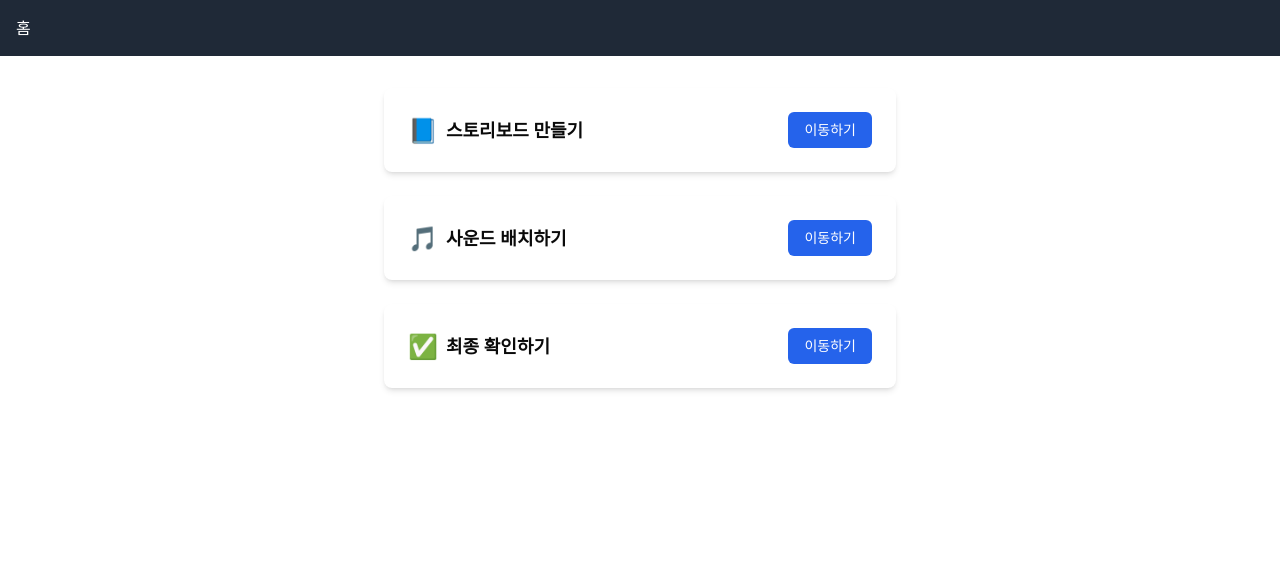
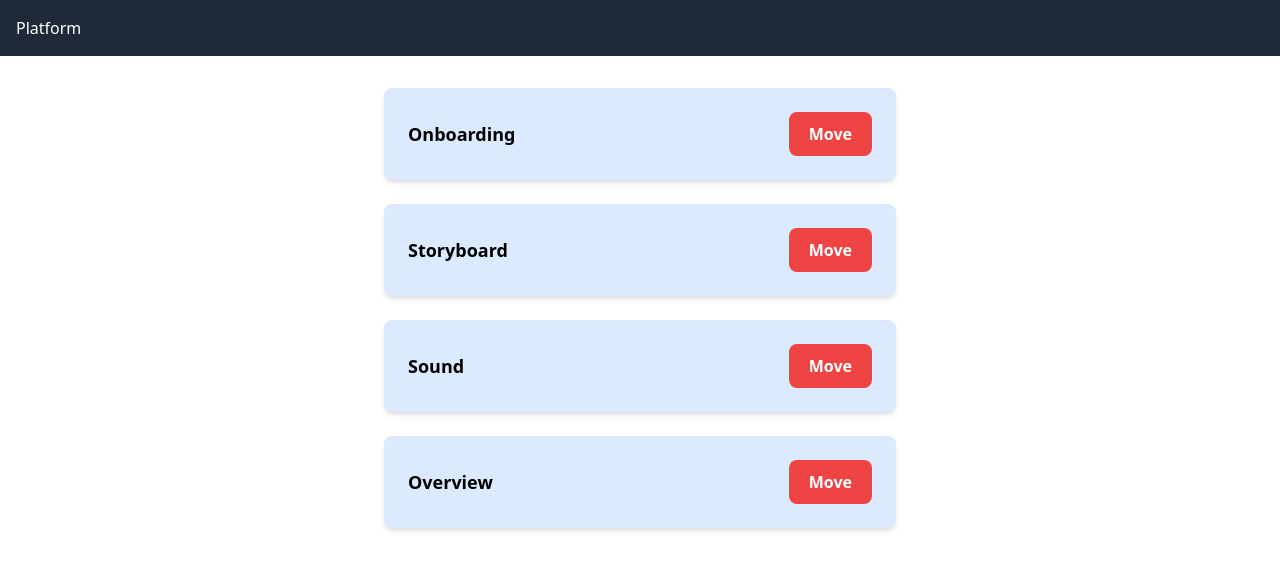
Before and after one commit to Yorkcla/CadenceFlow, a React (Vite) app in the folder client/: page / in a window 1280 px wide. Shown: the top 570 px of the page. Built offline with nearby package versions, Linux system fonts and the light colour scheme.

Commit message:
applied tailwind css

```diff
--- a/client/index.html
+++ b/client/index.html
@@ -3,7 +3,7 @@
 <head>
   <meta charset="UTF-8" />
   <meta name="viewport" content="width=device-width, initial-scale=1.0" />
-  <title>React Tailwind App</title>
+  <title>CadenceFlow</title>
 </head>
 <body>
   <div id="root"></div>
--- a/client/postcss.config.js
+++ b/client/postcss.config.js
@@ -0,0 +1,6 @@
+export default {
+    plugins: {
+      tailwindcss: {},
+      autoprefixer: {},
+    },
+  }
--- /dev/null
+++ b/client/src/components/Button.jsx
@@ -0,0 +1,12 @@
+import React from 'react'
+
+export default function Button({ children, onClick }) {
+  return (
+    <button
+      onClick={onClick}
+      className="bg-red-500 text-white font-semibold px-5 py-2.5 rounded-lg hover:bg-red-600 transition-all duration-200"
+    >
+      {children}
+    </button>
+  )
+}
--- a/client/src/components/Navbar.jsx
+++ b/client/src/components/Navbar.jsx
@@ -4,7 +4,7 @@ import { Link } from 'react-router-dom'
 export default function Navbar() {
   return (
     <nav className="bg-gray-800 text-white p-4">
-      <Link className="mr-4" to="/">홈</Link>
+      <Link className="mr-4" to="/">Platform</Link>
     </nav>
   )
 }
--- a/client/src/index.css
+++ b/client/src/index.css
@@ -1,68 +1,3 @@
 @tailwind base;
 @tailwind components;
 @tailwind utilities;
-
-@layer base {
-  :root {
-    --background: 0 0% 100%;
-    --foreground: 0 0% 3.9%;
-    --card: 0 0% 100%;
-    --card-foreground: 0 0% 3.9%;
-    --popover: 0 0% 100%;
-    --popover-foreground: 0 0% 3.9%;
-    --primary: 0 0% 9%;
-    --primary-foreground: 0 0% 98%;
-    --secondary: 0 0% 96.1%;
-    --secondary-foreground: 0 0% 9%;
-    --muted: 0 0% 96.1%;
-    --muted-foreground: 0 0% 45.1%;
-    --accent: 0 0% 96.1%;
-    --accent-foreground: 0 0% 9%;
-    --destructive: 0 84.2% 60.2%;
-    --destructive-foreground: 0 0% 98%;
-    --border: 0 0% 89.8%;
-    --input: 0 0% 89.8%;
-    --ring: 0 0% 3.9%;
-    --chart-1: 12 76% 61%;
-    --chart-2: 173 58% 39%;
-    --chart-3: 197 37% 24%;
-    --chart-4: 43 74% 66%;
-    --chart-5: 27 87% 67%;
-    --radius: 0.5rem
-  }
-  .dark {
-    --background: 0 0% 3.9%;
-    --foreground: 0 0% 98%;
-    --card: 0 0% 3.9%;
-    --card-foreground: 0 0% 98%;
-    --popover: 0 0% 3.9%;
-    --popover-foreground: 0 0% 98%;
-    --primary: 0 0% 98%;
-    --primary-foreground: 0 0% 9%;
-    --secondary: 0 0% 14.9%;
-    --secondary-foreground: 0 0% 98%;
-    --muted: 0 0% 14.9%;
-    --muted-foreground: 0 0% 63.9%;
-    --accent: 0 0% 14.9%;
-    --accent-foreground: 0 0% 98%;
-    --destructive: 0 62.8% 30.6%;
-    --destructive-foreground: 0 0% 98%;
-    --border: 0 0% 14.9%;
-    --input: 0 0% 14.9%;
-    --ring: 0 0% 83.1%;
-    --chart-1: 220 70% 50%;
-    --chart-2: 160 60% 45%;
-    --chart-3: 30 80% 55%;
-    --chart-4: 280 65% 60%;
-    --chart-5: 340 75% 55%
-  }
-}
-
-@layer base {
-  * {
-    @apply border-border;
-  }
-  body {
-    @apply bg-background text-foreground;
-  }
-}
--- a/client/src/pages/Home.jsx
+++ b/client/src/pages/Home.jsx
@@ -1,13 +1,15 @@
 import React from 'react'
 import { useNavigate } from 'react-router-dom'
+import Button from '../components/Button'
 
 export default function Home() {
   const navigate = useNavigate()
 
   const sections = [
-    { title: '스토리보드 만들기', icon: '📘', path: '/storyboard' },
-    { title: '사운드 배치하기', icon: '🎵', path: '/sound' },
-    { title: '최종 확인하기', icon: '✅', path: '/review' },
+    { title: 'Onboarding', path: '/onboarding'},
+    { title: 'Storyboard', path: '/storyboard' },
+    { title: 'Sound', path: '/sound' },
+    { title: 'Overview', path: '/review' },
   ]
 
   return (
@@ -15,18 +17,10 @@ export default function Home() {
       {sections.map((section, index) => (
         <div
           key={index}
-          className="bg-white shadow-md rounded-lg p-6 flex items-center justify-between hover:shadow-lg transition"
+          className="bg-blue-100 shadow-md rounded-lg p-6 flex items-center justify-between hover:shadow-lg transition"
         >
-          <div className="text-lg font-semibold flex items-center gap-2">
-            <span className="text-2xl">{section.icon}</span>
-            {section.title}
-          </div>
-          <button
-            onClick={() => navigate(section.path)}
-            className="bg-blue-600 hover:bg-blue-700 text-white px-4 py-2 rounded-md text-sm"
-          >
-            이동하기
-          </button>
+          <div className="text-lg font-semibold">{section.title}</div>
+          <Button onClick={() => navigate(section.path)}>Move</Button>
         </div>
       ))}
     </div>
--- a/client/tailwind.config.js
+++ b/client/tailwind.config.js
@@ -1,59 +1,10 @@
 module.exports = {
-    darkMode: ["class"],
 	content: [
 	  "./index.html",
-    "./src/**/*.{js,ts,jsx,tsx}"
+	  "./src/**/*.{js,jsx}",
 	],
 	theme: {
-  	extend: {
-  		borderRadius: {
-  			lg: 'var(--radius)',
-  			md: 'calc(var(--radius) - 2px)',
-  			sm: 'calc(var(--radius) - 4px)'
+	  extend: {},
 	},
-  		colors: {
-  			background: 'hsl(var(--background))',
-  			foreground: 'hsl(var(--foreground))',
-  			card: {
-  				DEFAULT: 'hsl(var(--card))',
-  				foreground: 'hsl(var(--card-foreground))'
-  			},
-  			popover: {
-  				DEFAULT: 'hsl(var(--popover))',
-  				foreground: 'hsl(var(--popover-foreground))'
-  			},
-  			primary: {
-  				DEFAULT: 'hsl(var(--primary))',
-  				foreground: 'hsl(var(--primary-foreground))'
-  			},
-  			secondary: {
-  				DEFAULT: 'hsl(var(--secondary))',
-  				foreground: 'hsl(var(--secondary-foreground))'
-  			},
-  			muted: {
-  				DEFAULT: 'hsl(var(--muted))',
-  				foreground: 'hsl(var(--muted-foreground))'
-  			},
-  			accent: {
-  				DEFAULT: 'hsl(var(--accent))',
-  				foreground: 'hsl(var(--accent-foreground))'
-  			},
-  			destructive: {
-  				DEFAULT: 'hsl(var(--destructive))',
-  				foreground: 'hsl(var(--destructive-foreground))'
-  			},
-  			border: 'hsl(var(--border))',
-  			input: 'hsl(var(--input))',
-  			ring: 'hsl(var(--ring))',
-  			chart: {
-  				'1': 'hsl(var(--chart-1))',
-  				'2': 'hsl(var(--chart-2))',
-  				'3': 'hsl(var(--chart-3))',
-  				'4': 'hsl(var(--chart-4))',
-  				'5': 'hsl(var(--chart-5))'
+	plugins: [],
   }
-  		}
-  	}
-  },
-  plugins: [require("tailwindcss-animate")],
-}
--- a/client/vite.config.js
+++ b/client/vite.config.mjs
@@ -6,7 +6,7 @@ export default defineConfig({
   plugins: [react()],
   resolve: {
     alias: {
-      '@': path.resolve(__dirname, './src'),
+      '@': path.resolve(__dirname, 'src'),
     },
   },
 })
--- /dev/null
+++ b/package.json
@@ -0,0 +1,6 @@
+{
+  "dependencies": {
+    "@tailwindcss/vite": "^4.1.10",
+    "tailwindcss": "^4.1.10"
+  }
+}
```
Also changed, not shown: client/package.json (+5 -3 lines), 2 other files (tests, documents, lock files or other folders). Lines whose indentation alone changed are shown as unchanged.
